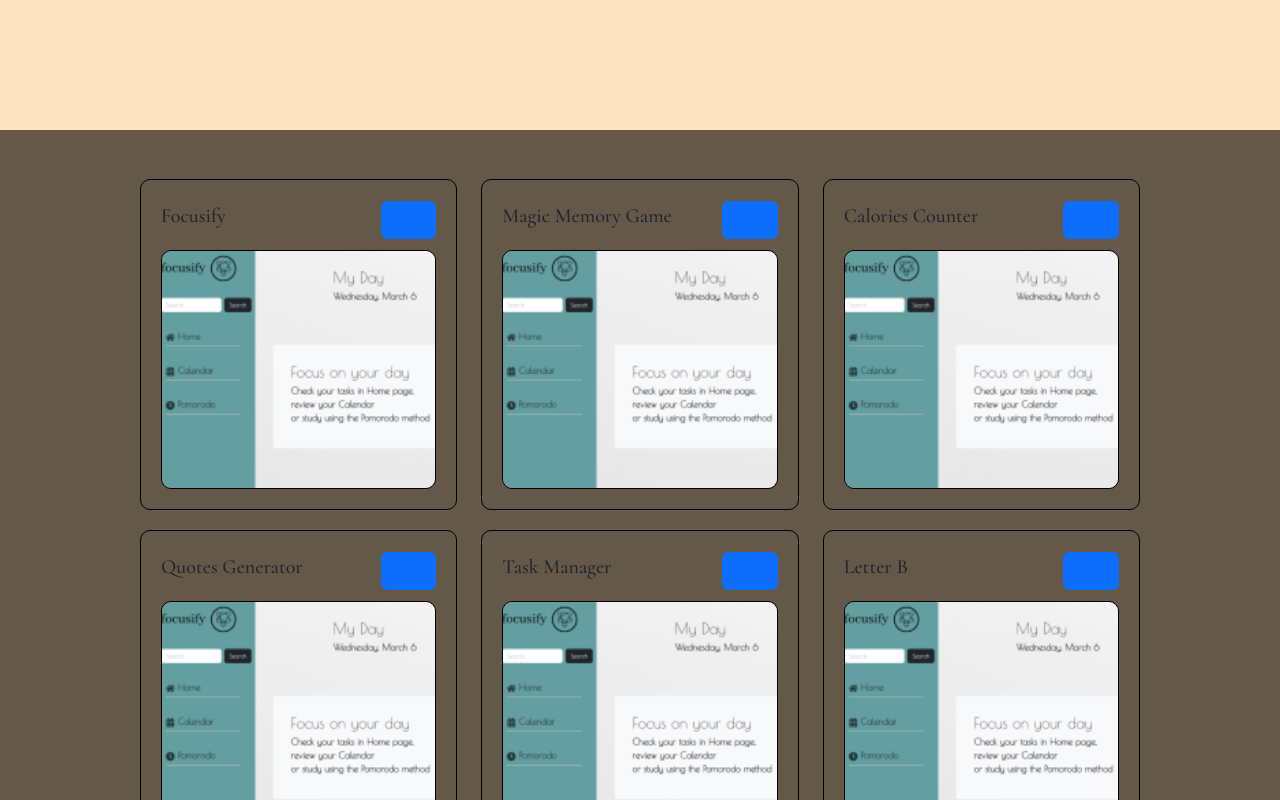
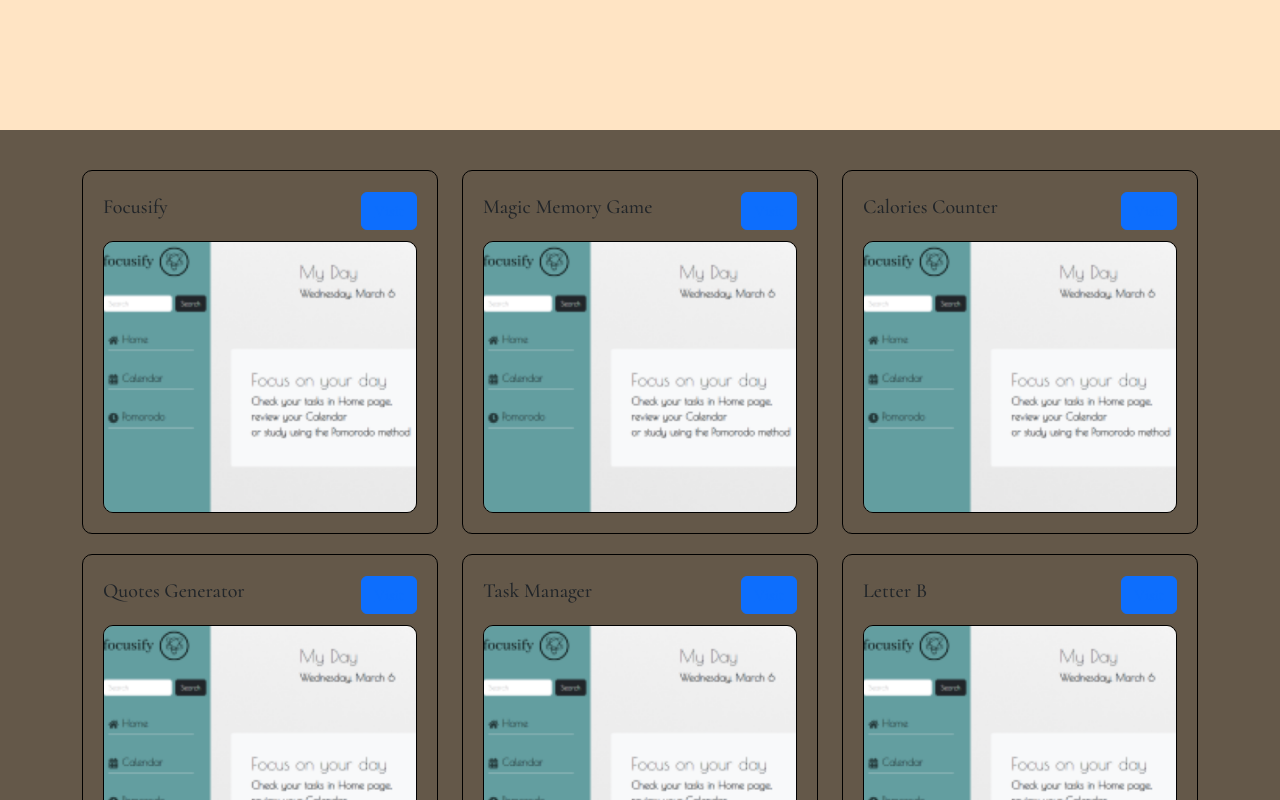
Before and after one commit to StefaniaPaduraru/portfolio, a React (Create React App) app: page / in a window 1280 px wide. Shown: the part 760-1560 px from the top of the page. Built offline with nearby package versions, Linux system fonts and the light colour scheme.

Commit message:
media-queries-added-for-project-section

```diff
--- a/src/components/Projects.js
+++ b/src/components/Projects.js
@@ -21,14 +21,14 @@ function Projects(){
         <section id="projects">
         <Container fluid="md">
             <Row>
-                <Col md={{ span: 4 }}><SingleProject link={"https://stefaniapaduraru.github.io/focusify/"} src={"./resources/focusify.png"} title={"Focusify"}/></Col>
-                <Col md={{ span: 4 }}><SingleProject link={"https://stefaniapaduraru.github.io/magic-memory/"} src={"./resources/focusify.png"} title={"Magic Memory Game"}/></Col>
-                <Col md={{ span: 4 }}><SingleProject link={"https://stefaniapaduraru.github.io/calories-counter.github.io/"} src={"./resources/focusify.png"} title={"Calories Counter"}/></Col>
+                <Col><SingleProject link={"https://stefaniapaduraru.github.io/focusify/"} src={"./resources/focusify.png"} title={"Focusify"}/></Col>
+                <Col><SingleProject link={"https://stefaniapaduraru.github.io/magic-memory/"} src={"./resources/focusify.png"} title={"Magic Memory Game"}/></Col>
+                <Col><SingleProject link={"https://stefaniapaduraru.github.io/calories-counter.github.io/"} src={"./resources/focusify.png"} title={"Calories Counter"}/></Col>
             </Row>
             <Row >
-                <Col md={{ span: 4 }}><SingleProject link={"https://github.com/StefaniaPaduraru/quotes-generator"} src={"./resources/focusify.png"} title={"Quotes Generator"}/></Col>
-                <Col md={{ span: 4 }}><SingleProject link={"https://stefaniapaduraru.github.io/task-manager.github.io/"} src={"./resources/focusify.png"} title={"Task Manager"}/></Col>
-                <Col md={{ span: 4 }}><SingleProject link={"https://stefaniapaduraru.github.io/magic-memory/"} src={"./resources/focusify.png"} title={"Letter B"}/></Col>
+                <Col><SingleProject link={"https://github.com/StefaniaPaduraru/quotes-generator"} src={"./resources/focusify.png"} title={"Quotes Generator"}/></Col>
+                <Col><SingleProject link={"https://stefaniapaduraru.github.io/task-manager.github.io/"} src={"./resources/focusify.png"} title={"Task Manager"}/></Col>
+                <Col><SingleProject link={"https://stefaniapaduraru.github.io/magic-memory/"} src={"./resources/focusify.png"} title={"Letter B"}/></Col>
             </Row>
     </Container>
         </section>
--- a/src/components/Projects.scss
+++ b/src/components/Projects.scss
@@ -1,10 +1,20 @@
 #projects{
     height: 100vh;
-    padding: 0px 10vw;
+    padding: 0vw 10vw;
     display: flex;
     flex-direction: column;
     justify-content: center;
     background-color: rgb(100, 88, 73);
+}
+
+@media (min-width: 1160px){
+    #projects{
+        display: flex;
+        flex-direction: column;
+        justify-content: center;
+        height: auto;
+        padding: 5vh 0;
+    }
 }
 
 @media (max-width: 767px){
@@ -17,7 +27,6 @@
 #project{
     border: 1px solid black;
     border-radius: 10px;
-    ///background-image: url("https://www.codester.com/static/uploads/items/000/047/47167/icon.png");
     padding:20px;
     display:flex;
     flex-direction: column;
```
